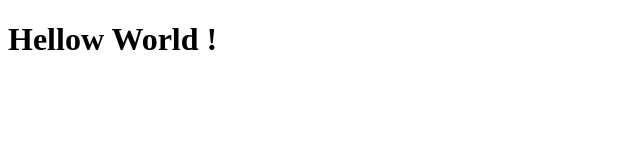
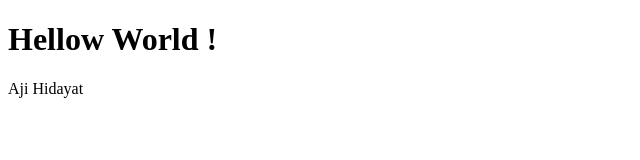
Before and after one commit to AjiHidayat/my-repo-from-remote, a plain HTML site: page index.html in a window 1280 px wide. Shown: the whole page, without its empty margins (0-640 px from the left). Drawn offline with Linux system fonts and the light colour scheme.

Commit message:
Added basic markup to create a website content

```diff
--- a/index.html
+++ b/index.html
@@ -7,5 +7,6 @@
 </head>
 <body>
     <h1>Hellow World !</h1>
+    <p>Aji Hidayat</p>
 </body>
 </html>
```
